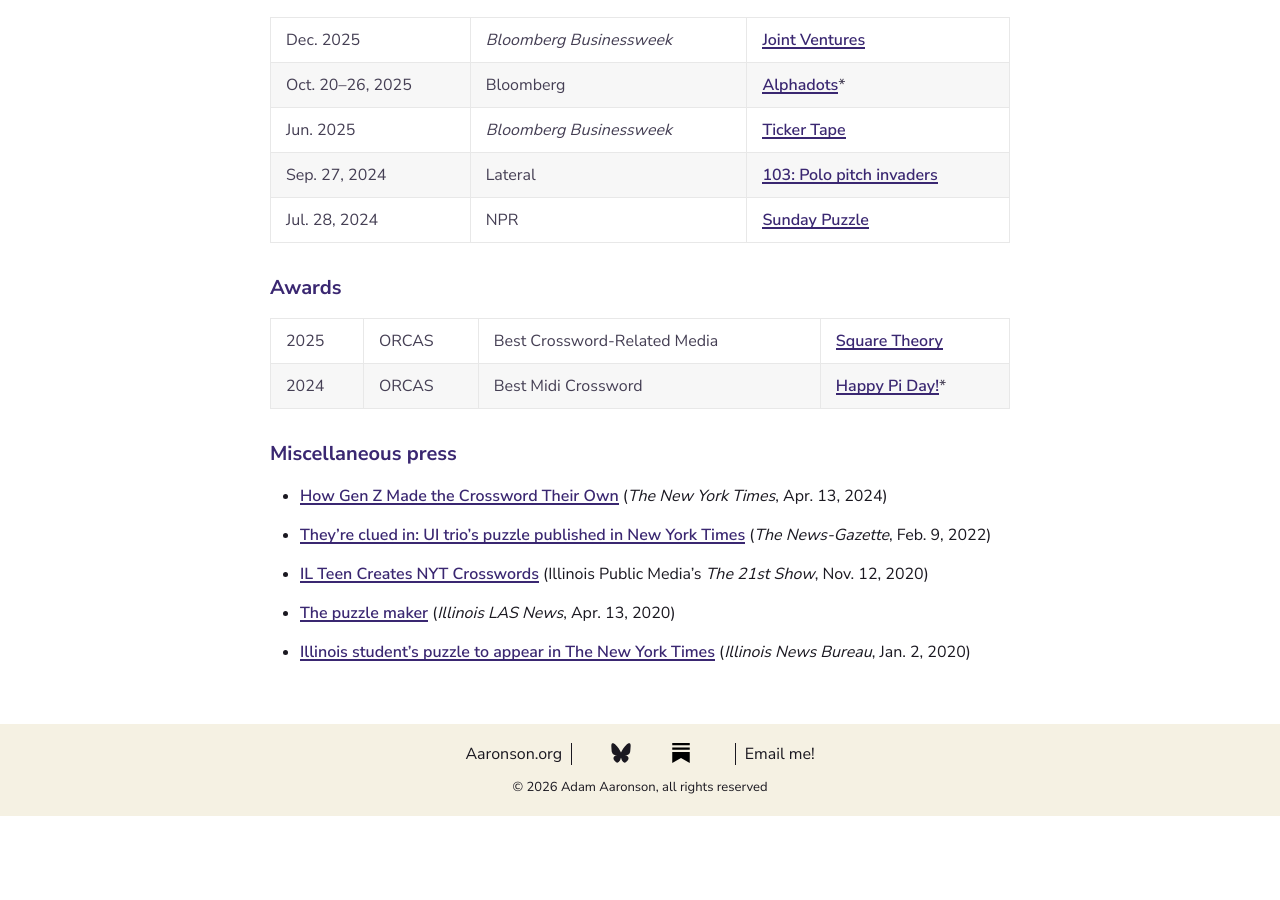
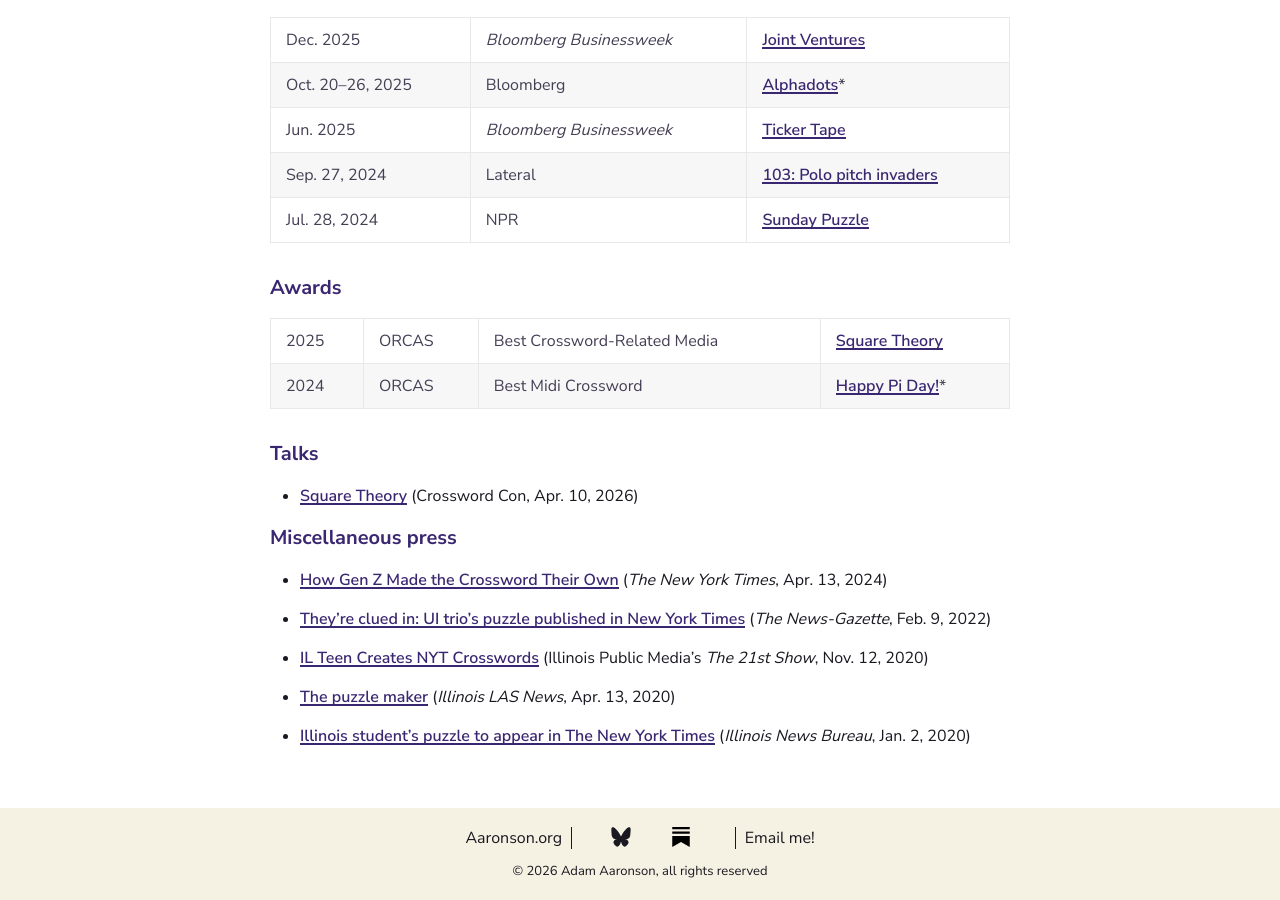
Before and after one commit to adamaaronson/adamaaronson.github.io, a Jekyll site: the page built from publications.md, in a window 1280 px wide and 900 px high, scrolled down 3298 px. Built offline with Jekyll 4.4.1, drawn with Linux system fonts in a browser that asks for light colours; before the commit the page ends 4114 px from its top, so only the background shows below that.

Commit message:
Add crossword con talk

```diff
--- a/publications.md
+++ b/publications.md
@@ -90,6 +90,10 @@
 2025 | ORCAS | Best Crossword-Related Media | [Square Theory](https://aaronson.org/blog/square-theory)
 2024 | ORCAS | Best Midi Crossword | [Happy Pi Day!](https://www.puzzmo.com/puzzle/2024-03-14/crossword)\*
 
+#### Talks
+
+- [Square Theory](https://www.youtube.com/watch?v=iEa_Arn9pH0) (Crossword Con, Apr. 10, 2026)
+
 #### Miscellaneous press
 
 - [How Gen Z Made the Crossword Their Own](https://www.nytimes.com/2024/04/13/style/gen-z-crosswords.html?unlocked_article_code=1.kE0.wEmA.LkqRVprqqULb&smid=url-share) (_The New York Times_, Apr. 13, 2024)
```
